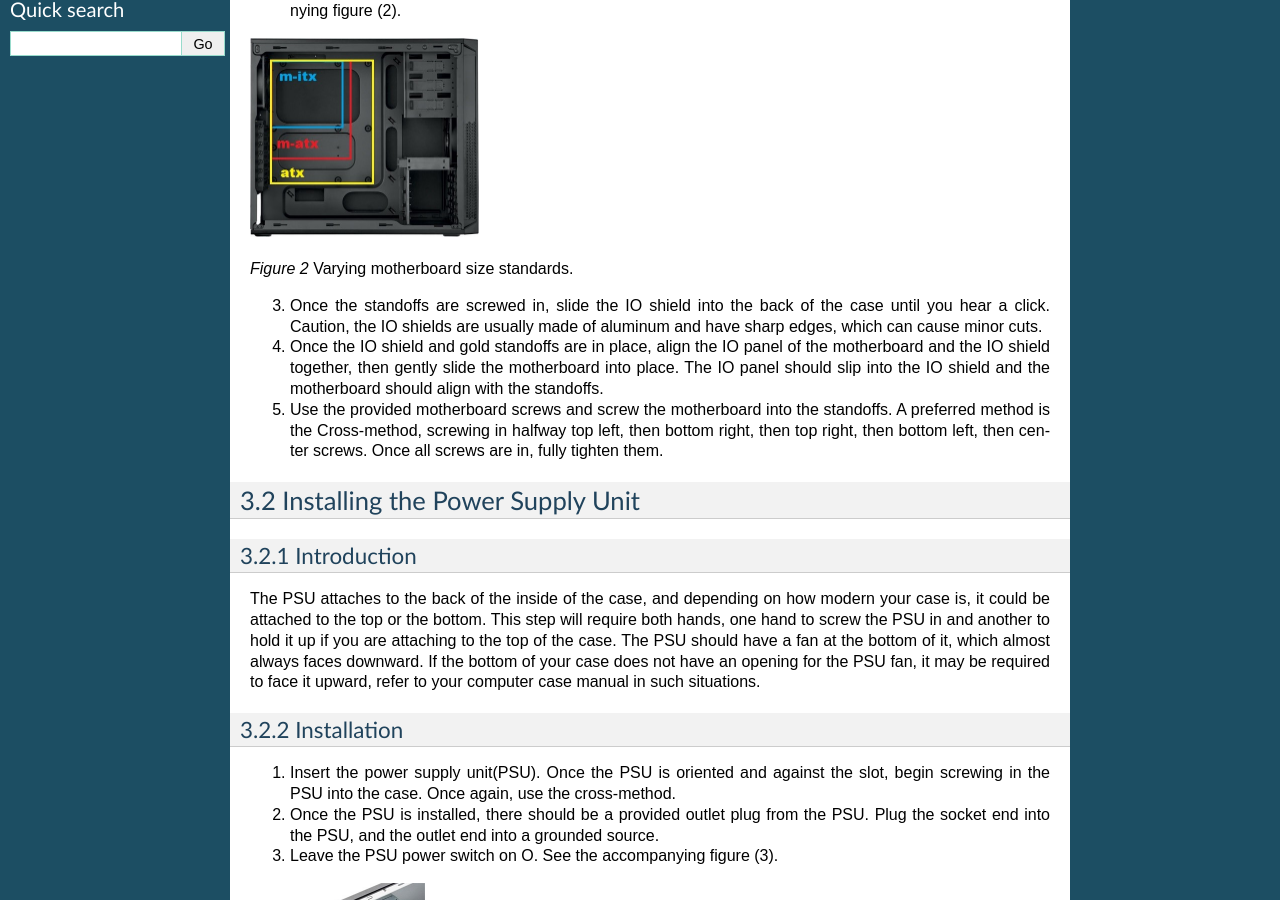
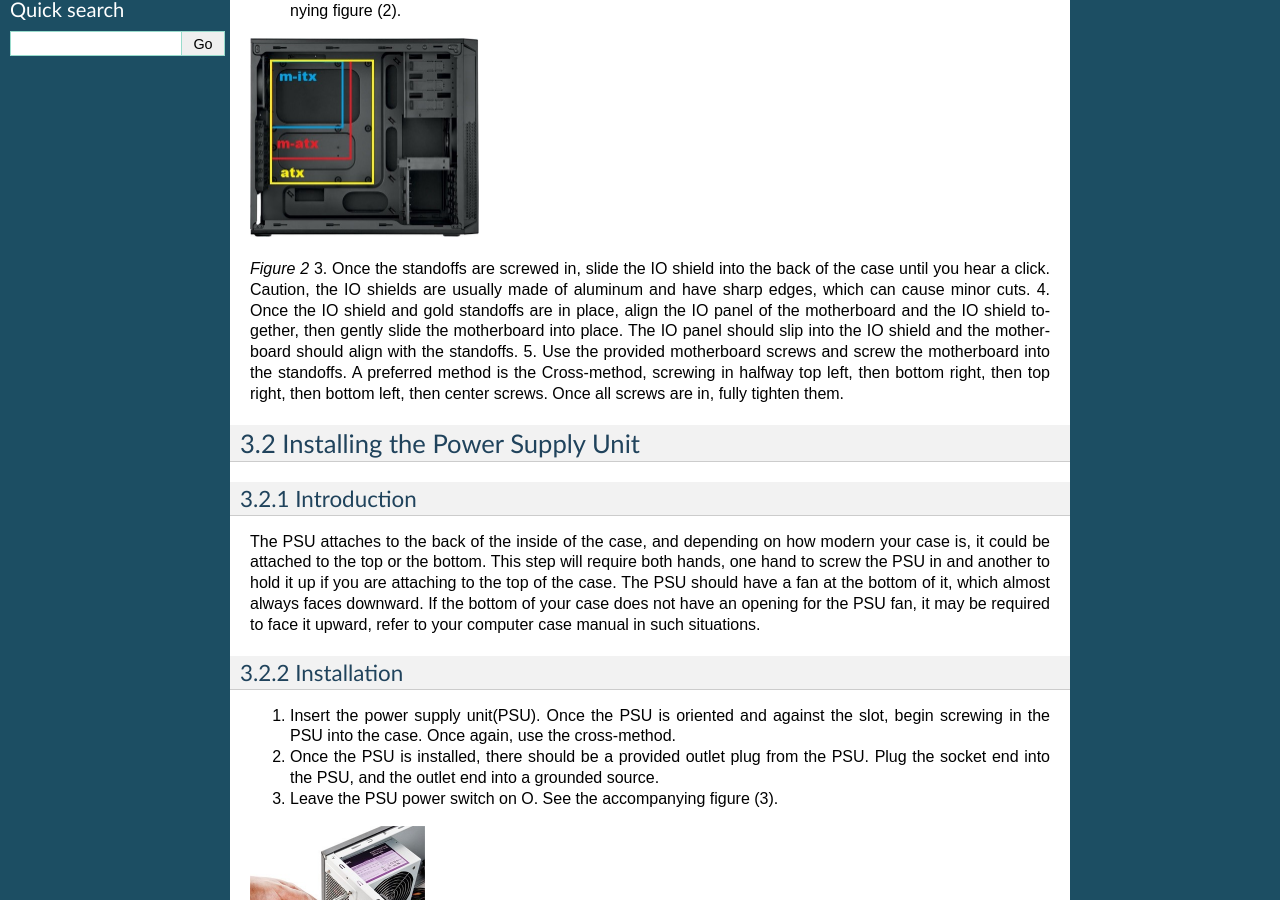
Before and after one commit to Donixs/FinalProject, a Sphinx documentation site: the page built from source/ChapterThree.rst, in a window 1280 px wide and 900 px high, scrolled down 376 px. Built offline with Sphinx 7.4.7, drawn with Linux system fonts in a browser that asks for light colours.

Commit message:
Update ChapterThree.rst

```diff
--- a/source/ChapterThree.rst
+++ b/source/ChapterThree.rst
@@ -14,8 +14,7 @@ Motherboards are the connecting piece of all computers. Everything at some point
 
 |ATXpicture|
 
-*Figure 2* Varying motherboard size standards.
-
+*Figure 2*
 3. Once the standoffs are screwed in, slide the IO shield into the back of the case until you hear a click. Caution, the IO shields are usually made of aluminum and have sharp edges, which can cause minor cuts.
 4. Once the IO shield and gold standoffs are in place, align the IO panel of the motherboard and the IO shield together, then gently slide the motherboard into place. The IO panel should slip into the IO shield and the motherboard should align with the standoffs.
 5. Use the provided motherboard screws and screw the motherboard into the standoffs. A preferred method is the Cross-method, screwing in halfway top left, then bottom right, then top right, then bottom left, then center screws. Once all screws are in, fully tighten them.
```
